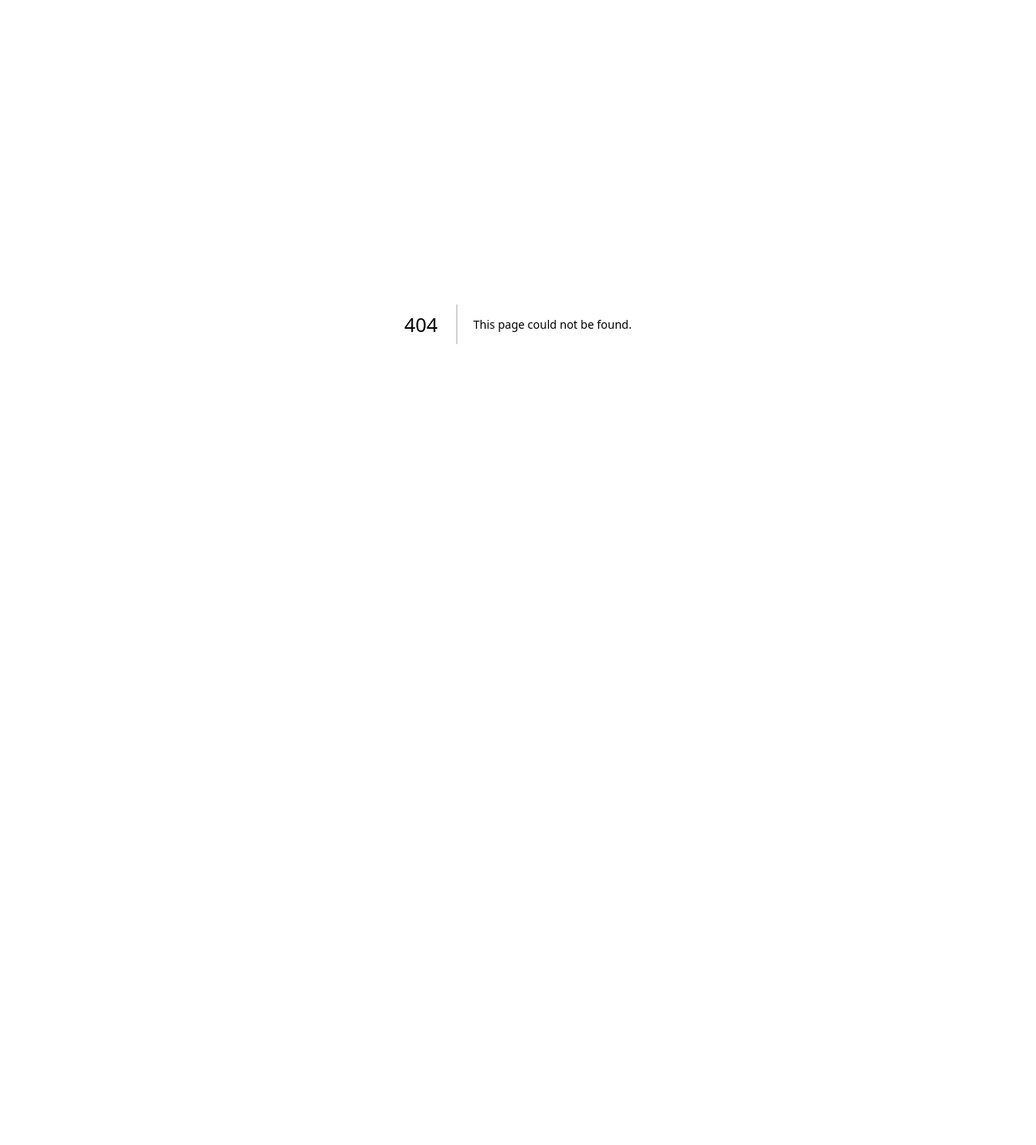
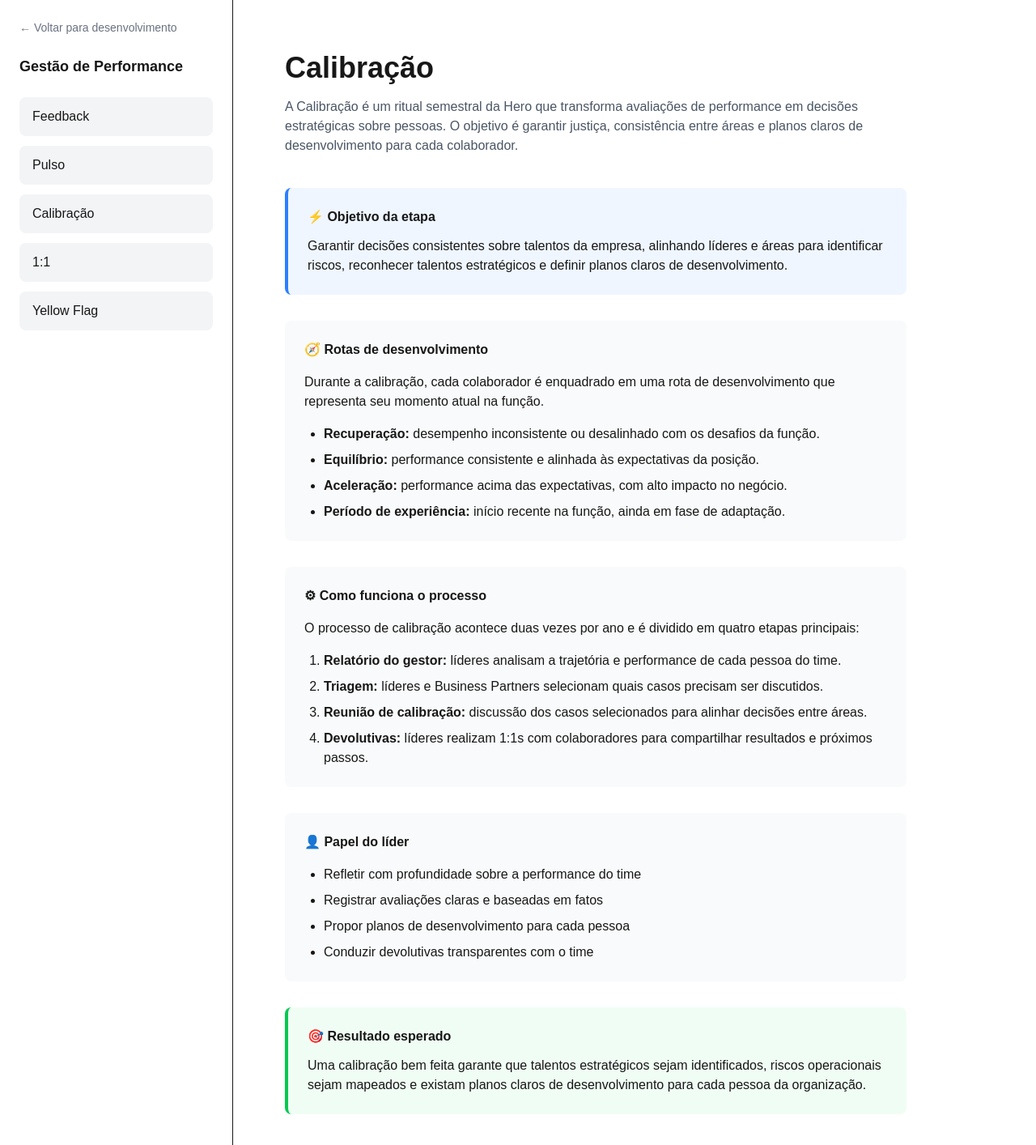
Before and after one commit to amandafrann/programa-lider-hero, a Next.js app: page /desenvolvimento/performance/calibracao in a window 1280 px wide. Before the commit this address had no page. Shown: the top 1414 px of the page at 81% size. Before the commit the page ends 800 px from the top, so only its background shows below. Built offline with nearby package versions, Linux system fonts and the light colour scheme.

Commit message:
pagina calibracao

```diff
--- /dev/null
+++ b/app/desenvolvimento/performance/calibracao/page.tsx
@@ -0,0 +1,148 @@
+import LessonLayout from "@/app/components/LessonLayout";
+
+export default function CalibracaoPage() {
+  return (
+    <LessonLayout title="Calibração">
+
+      <p className="text-gray-600 mb-10">
+        A Calibração é um ritual semestral da Hero que transforma avaliações
+        de performance em decisões estratégicas sobre pessoas. O objetivo é
+        garantir justiça, consistência entre áreas e planos claros de
+        desenvolvimento para cada colaborador.
+      </p>
+
+      {/* OBJETIVO */}
+
+      <div className="bg-blue-50 border-l-4 border-blue-500 p-6 rounded-lg mb-8">
+        <h3 className="font-semibold mb-3">
+          ⚡ Objetivo da etapa
+        </h3>
+
+        <p>
+          Garantir decisões consistentes sobre talentos da empresa,
+          alinhando líderes e áreas para identificar riscos, reconhecer
+          talentos estratégicos e definir planos claros de desenvolvimento.
+        </p>
+      </div>
+
+      {/* O QUE SÃO ROTAS */}
+
+      <div className="bg-gray-50 p-6 rounded-lg mb-8">
+
+        <h3 className="font-semibold mb-4">
+          🧭 Rotas de desenvolvimento
+        </h3>
+
+        <p className="mb-4">
+          Durante a calibração, cada colaborador é enquadrado em uma
+          rota de desenvolvimento que representa seu momento atual
+          na função.
+        </p>
+
+        <ul className="list-disc ml-6 space-y-2">
+
+          <li>
+            <strong>Recuperação:</strong> desempenho inconsistente ou
+            desalinhado com os desafios da função.
+          </li>
+
+          <li>
+            <strong>Equilíbrio:</strong> performance consistente e alinhada
+            às expectativas da posição.
+          </li>
+
+          <li>
+            <strong>Aceleração:</strong> performance acima das expectativas,
+            com alto impacto no negócio.
+          </li>
+
+          <li>
+            <strong>Período de experiência:</strong> início recente na função,
+            ainda em fase de adaptação.
+          </li>
+
+        </ul>
+
+      </div>
+
+      {/* COMO FUNCIONA */}
+
+      <div className="bg-gray-50 p-6 rounded-lg mb-8">
+
+        <h3 className="font-semibold mb-4">
+          ⚙ Como funciona o processo
+        </h3>
+
+        <p className="mb-4">
+          O processo de calibração acontece duas vezes por ano
+          e é dividido em quatro etapas principais:
+        </p>
+
+        <ol className="list-decimal ml-6 space-y-2">
+
+          <li>
+            <strong>Relatório do gestor:</strong> líderes analisam
+            a trajetória e performance de cada pessoa do time.
+          </li>
+
+          <li>
+            <strong>Triagem:</strong> líderes e Business Partners
+            selecionam quais casos precisam ser discutidos.
+          </li>
+
+          <li>
+            <strong>Reunião de calibração:</strong> discussão dos casos
+            selecionados para alinhar decisões entre áreas.
+          </li>
+
+          <li>
+            <strong>Devolutivas:</strong> líderes realizam 1:1s com
+            colaboradores para compartilhar resultados e próximos passos.
+          </li>
+
+        </ol>
+
+      </div>
+
+      {/* PAPEL DO LÍDER */}
+
+      <div className="bg-gray-50 p-6 rounded-lg mb-8">
+
+        <h3 className="font-semibold mb-4">
+          👤 Papel do líder
+        </h3>
+
+        <ul className="list-disc ml-6 space-y-2">
+
+          <li>Refletir com profundidade sobre a performance do time</li>
+
+          <li>Registrar avaliações claras e baseadas em fatos</li>
+
+          <li>Propor planos de desenvolvimento para cada pessoa</li>
+
+          <li>Conduzir devolutivas transparentes com o time</li>
+
+        </ul>
+
+      </div>
+
+      {/* RESULTADO ESPERADO */}
+
+      <div className="bg-green-50 border-l-4 border-green-500 p-6 rounded-lg mb-10">
+
+        <h3 className="font-semibold mb-3">
+          🎯 Resultado esperado
+        </h3>
+
+        <p>
+          Uma calibração bem feita garante que talentos estratégicos
+          sejam identificados, riscos operacionais sejam mapeados e
+          existam planos claros de desenvolvimento para cada pessoa
+          da organização.
+        </p>
+
+      </div>
+
+    </LessonLayout>
+  );
+}
```
